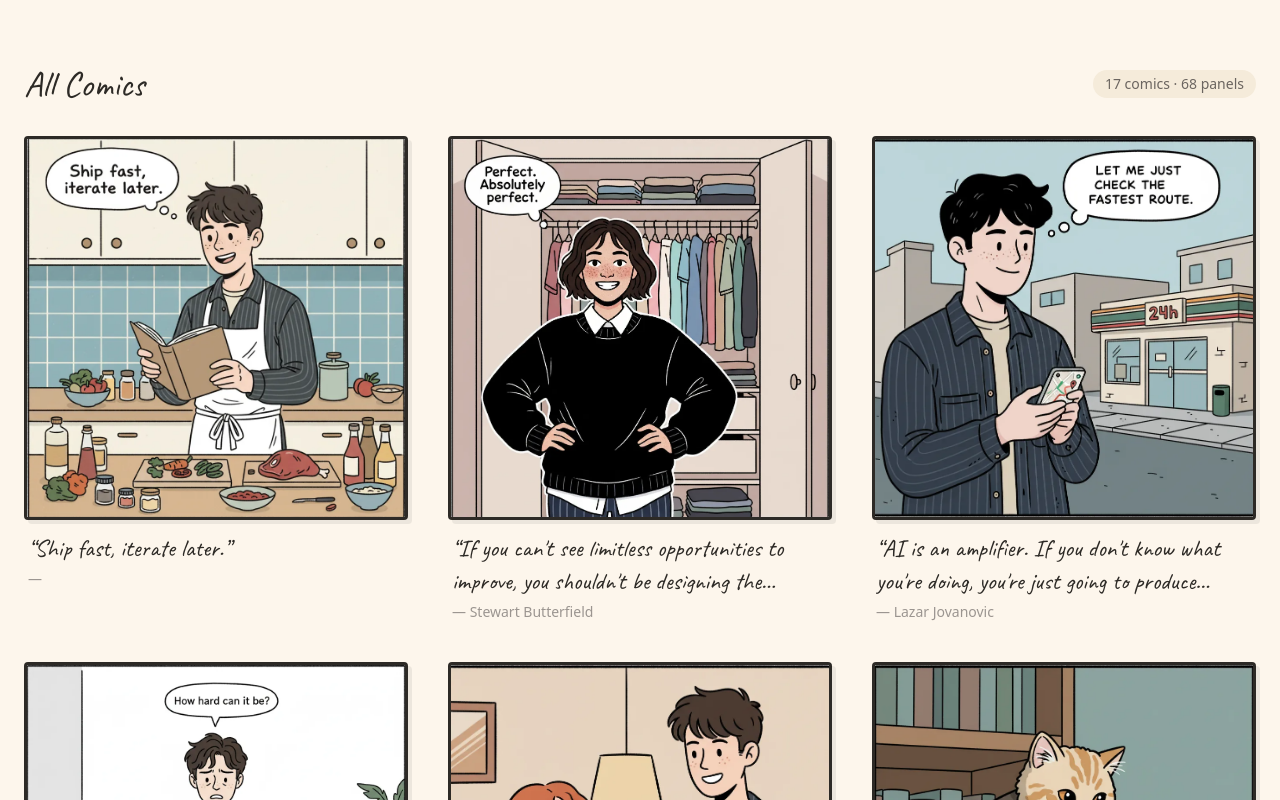
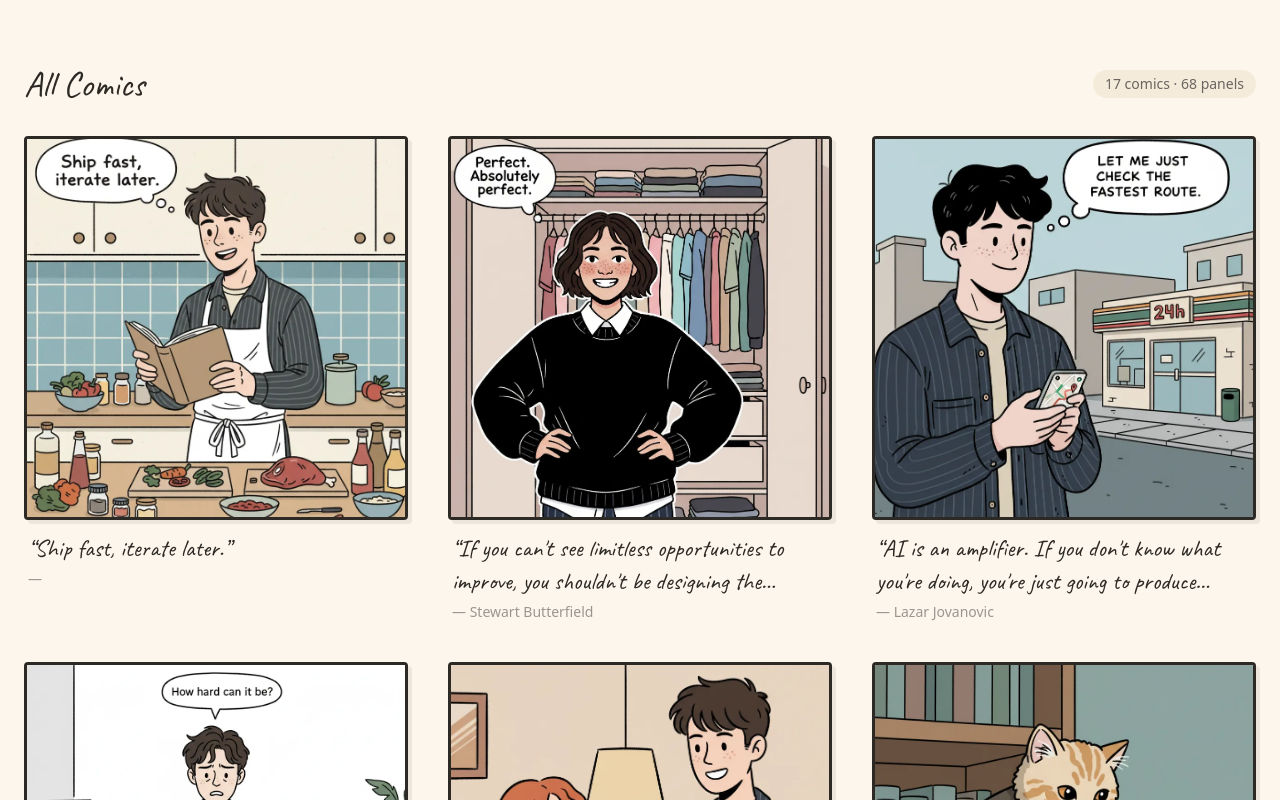
Before and after one commit to shakieliu/lenny-comics, a Next.js app: page / in a window 1280 px wide. Shown: the part 640-1440 px from the top of the page. Built offline with nearby package versions, Linux system fonts and the light colour scheme; no server answers.

Commit message:
fix: 3 QA bugs from Kenji
1. Comic 2 YouTube URL updated to RP4vJeIb7WU (old link dead)
2. ScrollTrigger.refresh() added to gallery + detail page to fix
   above-fold elements stuck at opacity:0
3. Panel images: CSS scale(1.06) crop to remove AI-generated white
   padding around panels

```diff
--- a/src/app/comic/[slug]/comic-detail.tsx
+++ b/src/app/comic/[slug]/comic-detail.tsx
@@ -94,6 +94,9 @@ export default function ComicDetail({ slug }: { slug: string }) {
           });
         }
       });
+
+      // Refresh to catch above-fold elements
+      ScrollTrigger.refresh();
     }, containerRef);
 
     return () => ctx.revert();
--- a/src/app/globals.css
+++ b/src/app/globals.css
@@ -57,6 +57,11 @@ body {
   overflow: hidden;
   box-shadow: 4px 4px 0px var(--shadow-warm);
   transition: transform 0.3s ease, box-shadow 0.3s ease;
+}
+
+/* Crop out AI-generated white padding on panel images */
+.comic-panel img {
+  transform: scale(1.06);
 }
 
 .comic-panel:hover {
--- a/src/app/page.tsx
+++ b/src/app/page.tsx
@@ -108,6 +108,9 @@ function ComicCard({ comic, index }: { comic: typeof comics[0]; index: number })
         delay: (index % 3) * 0.08,
         ease: "power2.out",
       });
+
+      // Ensure above-fold elements are visible
+      ScrollTrigger.refresh();
     });
 
     return () => ctx.revert();
--- a/src/lib/comics-data.ts
+++ b/src/lib/comics-data.ts
@@ -36,8 +36,8 @@ export const comics: Comic[] = [
     speaker: "Stewart Butterfield",
     episode_title: "Slack founder: Mental models for building products people love ft. Stewart Butterfield",
     episode_file: "stewart-butterfield.md",
-    youtube_url: "https://www.youtube.com/watch?v=kLe-zy5r0Mk",
-    timestamp: "00:00:14",
+    youtube_url: "https://www.youtube.com/watch?v=RP4vJeIb7WU",
+    timestamp: "00:00:50",
     panels: 4,
     theme: "Woman at wardrobe — perfectionism and product craft",
     cover: "/comics/comic_2/panel_1.webp",
```
